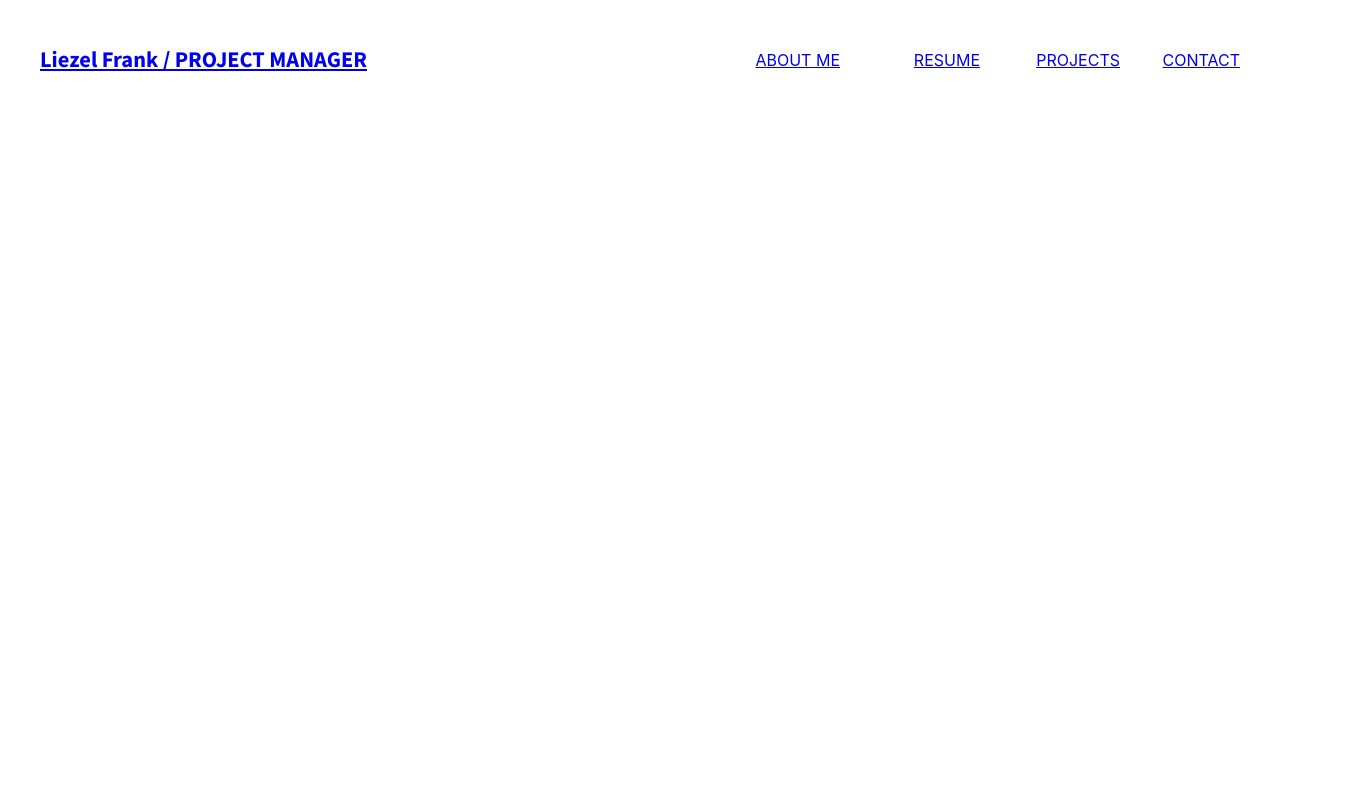
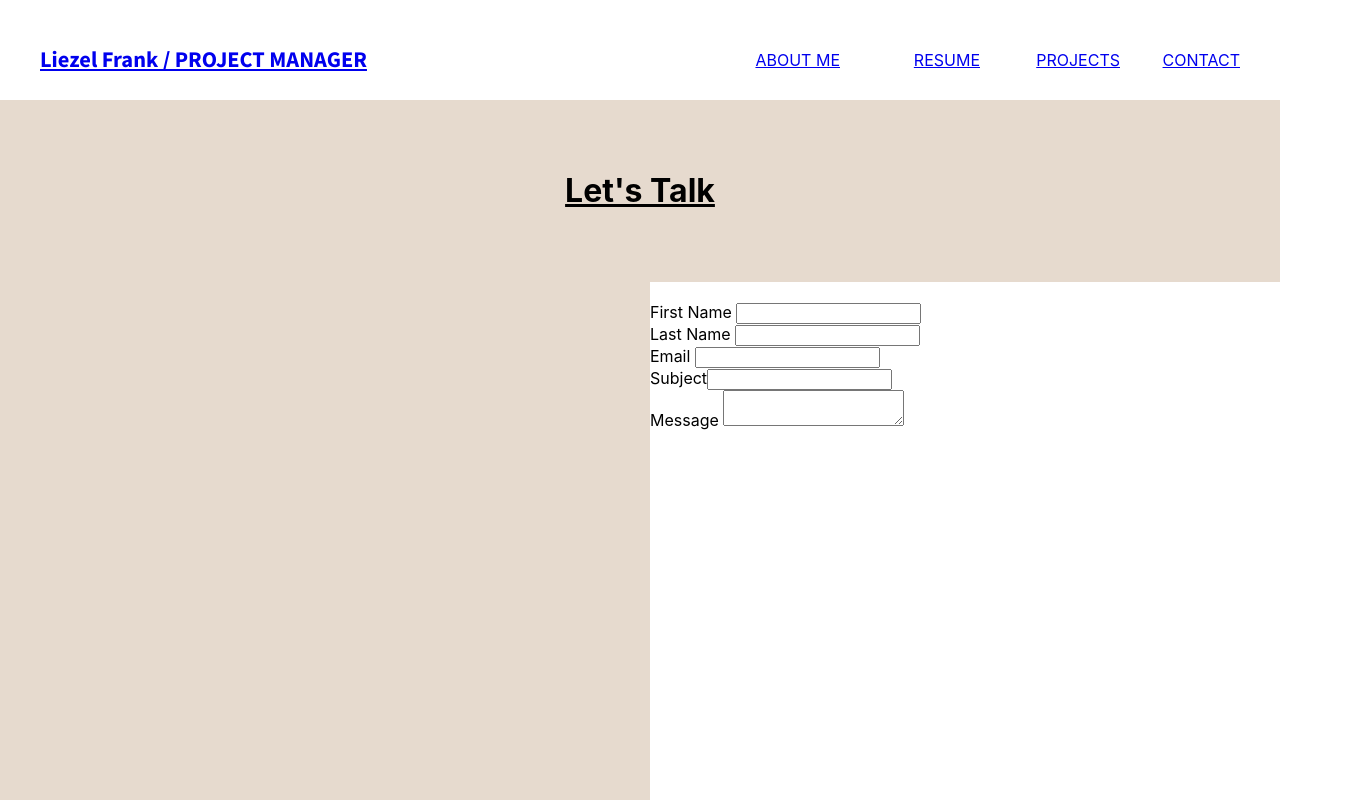
Before and after one commit to jokale/mock-portfolio, a React (Create React App) app: page /contact in a window 1280 px wide. Shown: the top 800 px of the page, 1350 px wide, since content can reach past the window. Built offline with nearby package versions, Linux system fonts and the light colour scheme.

Commit message:
create skelton for contact page

```diff
--- a/src/Components/Contact.js
+++ b/src/Components/Contact.js
@@ -2,11 +2,57 @@ import React from 'react';
 import Footer from './Footer';
 import styled from 'styled-components'
 
+const MainBlock = styled.div `
+background-color: #E6DACE;
+width: 100%;
+height: 1220px;
+display: flex;
+/* justify-content: space-between; */
+flex-direction: column;
+`
+
+const Title = styled.h1 `
+position: relative;
+top: 150px;
+/* left: 0px; */
+text-align: center;
+font-size:2rem;
+text-decoration: underline;
+`
+const Form = styled.form `
+position: relative;
+left: 650px;
+top : 200px;
+width: 700px;
+height: 800px;
+color: black;
+background-color: white;
+`
 
 function Contact() {
     return (
       <div className="Contact">
-        <Footer/>
+        <MainBlock>
+          <Title> Let's Talk</Title>
+        <Form>
+        <br></br><label>First Name </label>
+        <input></input> <br></br>
+
+        <label>Last Name </label>
+        <input></input><br></br>
+
+        <label>Email </label>
+        <input></input><br></br>
+
+        <label>Subject</label>
+        <input></input><br></br>
+
+        <label>Message </label>
+        <textarea></textarea><br></br>
+
+        </Form>
+        </MainBlock>
+        {/* <Footer/> */}
       </div>
     );
   }
```
